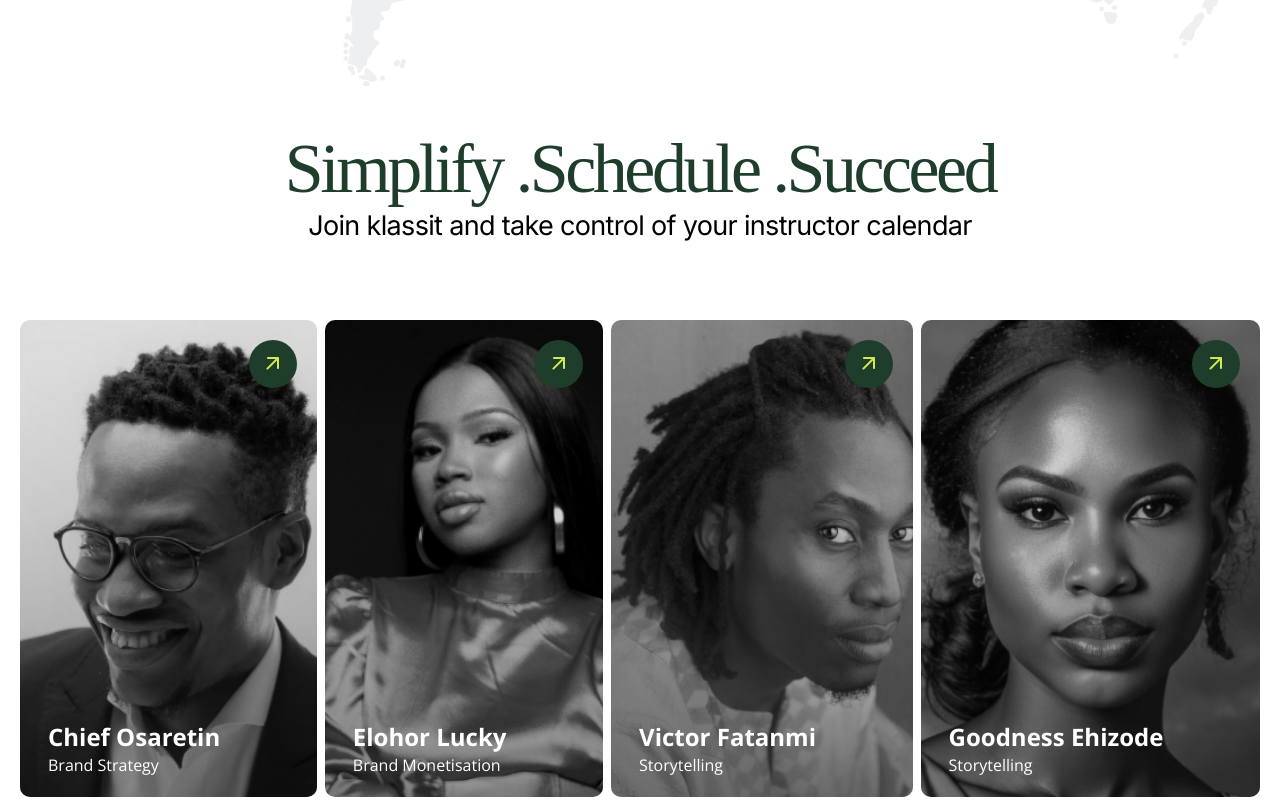
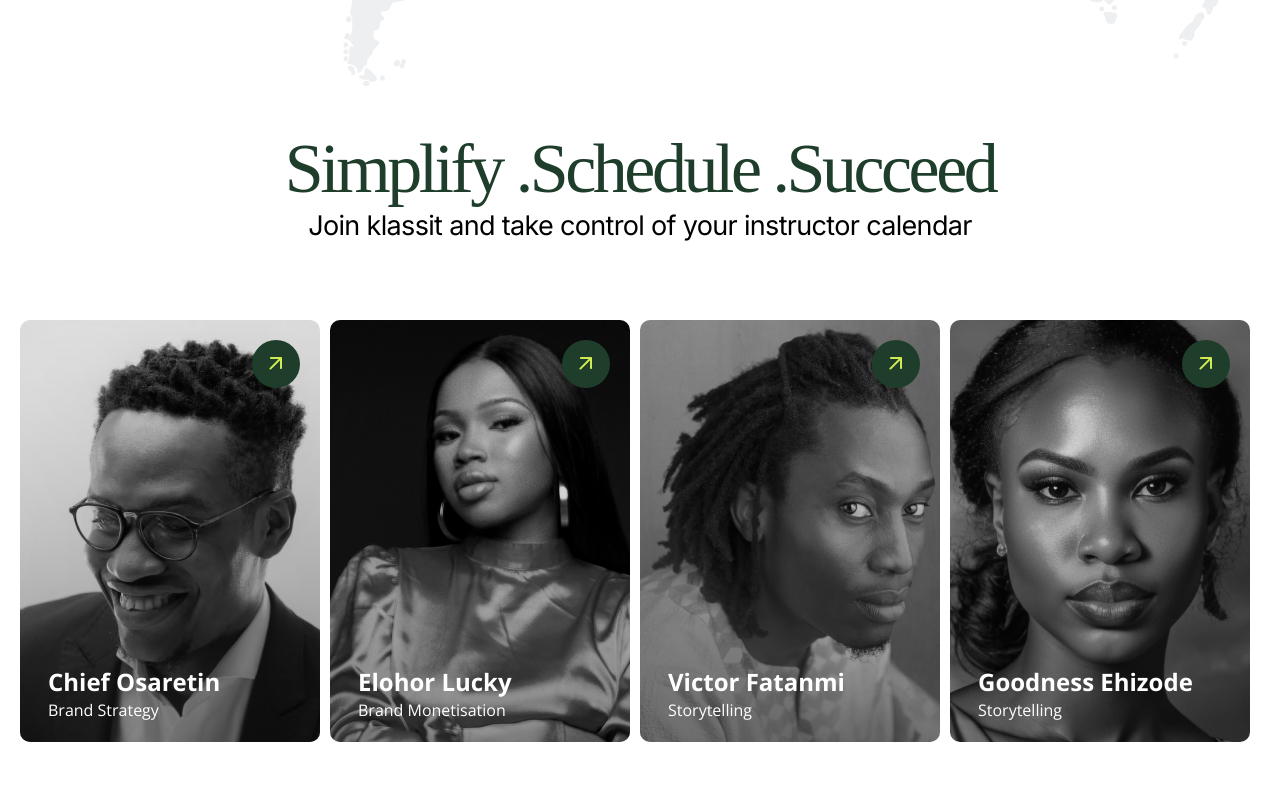
Before and after one commit to CRIMSON-CORP/Klassit, a website built with Vite: page index.html in a window 1280 px wide. Shown: the part 2479-3280 px from the top of the page. Built offline with nearby package versions, Linux system fonts and the light colour scheme; files whose address does not match are found by name.

Commit message:
added teams animation

```diff
--- a/index.html
+++ b/index.html
@@ -754,14 +754,14 @@
           </svg>
         </div>
       </section>
-      <section id="team" class="pb-40">
+      <section id="team" class="pb-20 sm:pb-40 overflow-x-hidden">
         <div class="container">
           <div class="flex flex-col gap-5 sm:gap-10 md:gap-20">
             <header
               class="flex flex-col gap-2 items-start sm:items-center text-left sm:text-center"
             >
               <h2
-                class="text-3xl sm:text-5xl md:text-6xl lg:text-[70px] leading-tight tracking-tighter"
+                class="split-word text-3xl sm:text-5xl md:text-6xl lg:text-[70px] leading-tight tracking-tighter"
               >
                 Simplify .Schedule .Succeed
               </h2>
@@ -769,9 +769,11 @@
                 Join klassit and take control of your instructor calendar
               </p>
             </header>
-            <div class="flex justify-between gap-2">
+            <div class="flex justify-center gap-2">
+              <div class="team-swiper overflow-x-hidden">
+                <div class="swiper-wrapper">
                   <article
-                class="grow relative p-5 pl-7 flex flex-col justify-between aspect-[300/422] rounded-[10px] isolate overflow-hidden"
+                    class="swiper-slide grow relative p-5 pl-7 flex flex-col justify-between aspect-[300/422] rounded-[10px] isolate overflow-hidden"
                   >
                     <a
                       href=""
@@ -803,7 +805,7 @@
                     </div>
                   </article>
                   <article
-                class="grow relative p-5 pl-7 flex flex-col justify-between aspect-[300/422] rounded-[10px] isolate overflow-hidden"
+                    class="swiper-slide grow relative p-5 pl-7 flex flex-col justify-between aspect-[300/422] rounded-[10px] isolate overflow-hidden"
                   >
                     <a
                       href=""
@@ -835,7 +837,7 @@
                     </div>
                   </article>
                   <article
-                class="grow relative p-5 pl-7 flex flex-col justify-between aspect-[300/422] rounded-[10px] isolate overflow-hidden"
+                    class="swiper-slide grow relative p-5 pl-7 flex flex-col justify-between aspect-[300/422] rounded-[10px] isolate overflow-hidden"
                   >
                     <a
                       href=""
@@ -867,7 +869,7 @@
                     </div>
                   </article>
                   <article
-                class="grow relative p-5 pl-7 flex flex-col justify-between aspect-[300/422] rounded-[10px] isolate overflow-hidden"
+                    class="swiper-slide grow relative p-5 pl-7 flex flex-col justify-between aspect-[300/422] rounded-[10px] isolate overflow-hidden"
                   >
                     <a
                       href=""
@@ -901,17 +903,21 @@
                 </div>
               </div>
             </div>
+          </div>
+        </div>
       </section>
       <section id="interaction">
         <div class="container">
           <div class="flex flex-col gap-16">
             <header class="text-center flex flex-col items-center gap-5">
               <span
-                class="text-primary bg-[#F6F9E9] rounded-full px-6 py-2 uppercase tracking-[2px]"
+                class="text-primary text-xs md:text-sm lg:text-base bg-[#F6F9E9] rounded-full px-6 py-2 uppercase tracking-[0.5px] md:tracking-[2px]"
                 >REAL-TIME INTERACTION</span
               >
               <div class="flex flex-col">
-                <h2 class="text-[70px] tracking-tighter">
+                <h2
+                  class="text-3xl sm:text-5xl md:text-6xl lg:text-[70px] tracking-tighter"
+                >
                   Instant clarity, deeper understanding
                 </h2>
                 <p class="font-inter font-light text-[27px] tracking-tight">
--- a/main.js
+++ b/main.js
@@ -1,8 +1,18 @@
 import gsap from "gsap";
 import SplitType from "split-type";
+import Swiper from "swiper";
+import "swiper/css";
 import "./style.css";
 
 gsap.registerPlugin(ScrollTrigger);
+
+function initPackages() {
+  new Swiper(".team-swiper", {
+    speed: 400,
+    spaceBetween: 10,
+    slidesPerView: "auto",
+  });
+}
 
 function setSplitTypes() {
   const allWords = [];
@@ -276,6 +286,48 @@ function whoCanUse() {
   });
 }
 
+function team() {
+  const timeline = gsap.timeline({
+    scrollTrigger: {
+      trigger: "#team header",
+      start: "top 70%",
+    },
+  });
+
+  timeline
+    .to("#team header h2 .word", {
+      y: 0,
+      opacity: 1,
+      stagger: { each: 0.05, from: "start" },
+      ease: "power3.out",
+      duration: 0.8,
+    })
+    .from(
+      "#team header p",
+      {
+        y: 40,
+        opacity: 0,
+        stagger: { each: 0.05, from: "start" },
+        ease: "power3.out",
+        duration: 0.8,
+      },
+      "-=0.75"
+    );
+
+  gsap.from(".team-swiper article", {
+    opacity: 0,
+    x: "30vw",
+    stagger: 0.125,
+    duration: 2,
+    ease: "expo.out()",
+    scrollTrigger: {
+      trigger: ".team-swiper",
+      start: "top 60%",
+    },
+  });
+}
+
+initPackages();
 setPositions();
 setSplitTypes();
 
@@ -287,3 +339,4 @@ headerAnimation();
 heroAnimation();
 servicesAnimation();
 whoCanUse();
+team();
--- a/package.json
+++ b/package.json
@@ -16,6 +16,7 @@
     "gsap": "^3.12.2",
     "postcss": "^8.4.31",
     "split-type": "^0.3.3",
+    "swiper": "^10.3.1",
     "tailwindcss": "^3.3.3"
   }
 }
--- a/style.css
+++ b/style.css
@@ -97,3 +97,9 @@
     clip-path: polygon(0 0, 0 0, 0 100%, 0% 100%);
   }
 }
+
+@layer swiper {
+  .team-swiper .swiper-slide {
+    @apply !w-[300px];
+  }
+}
```
Also changed, not shown: 1 other file. Lines whose indentation alone changed are shown as unchanged.
